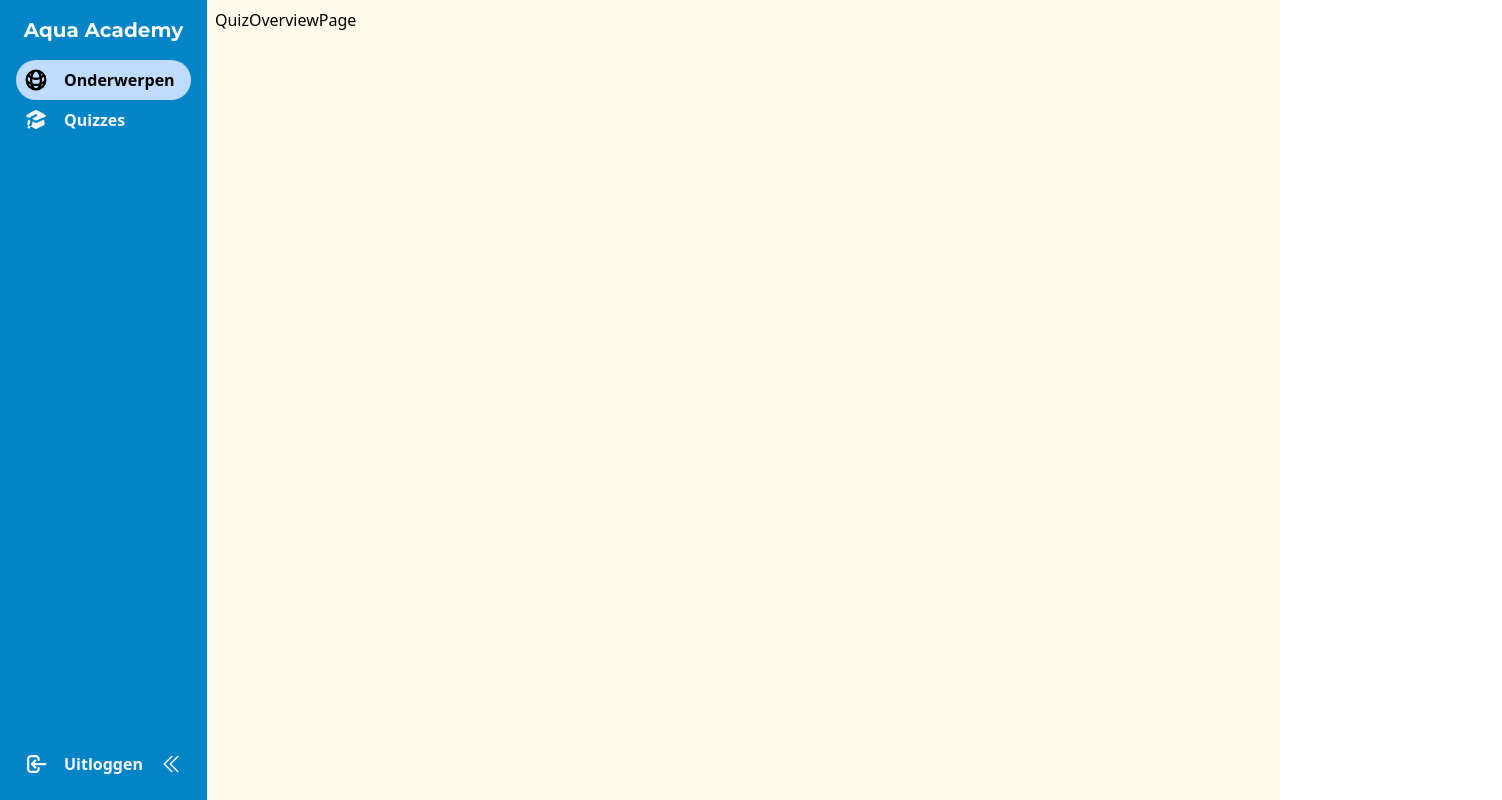
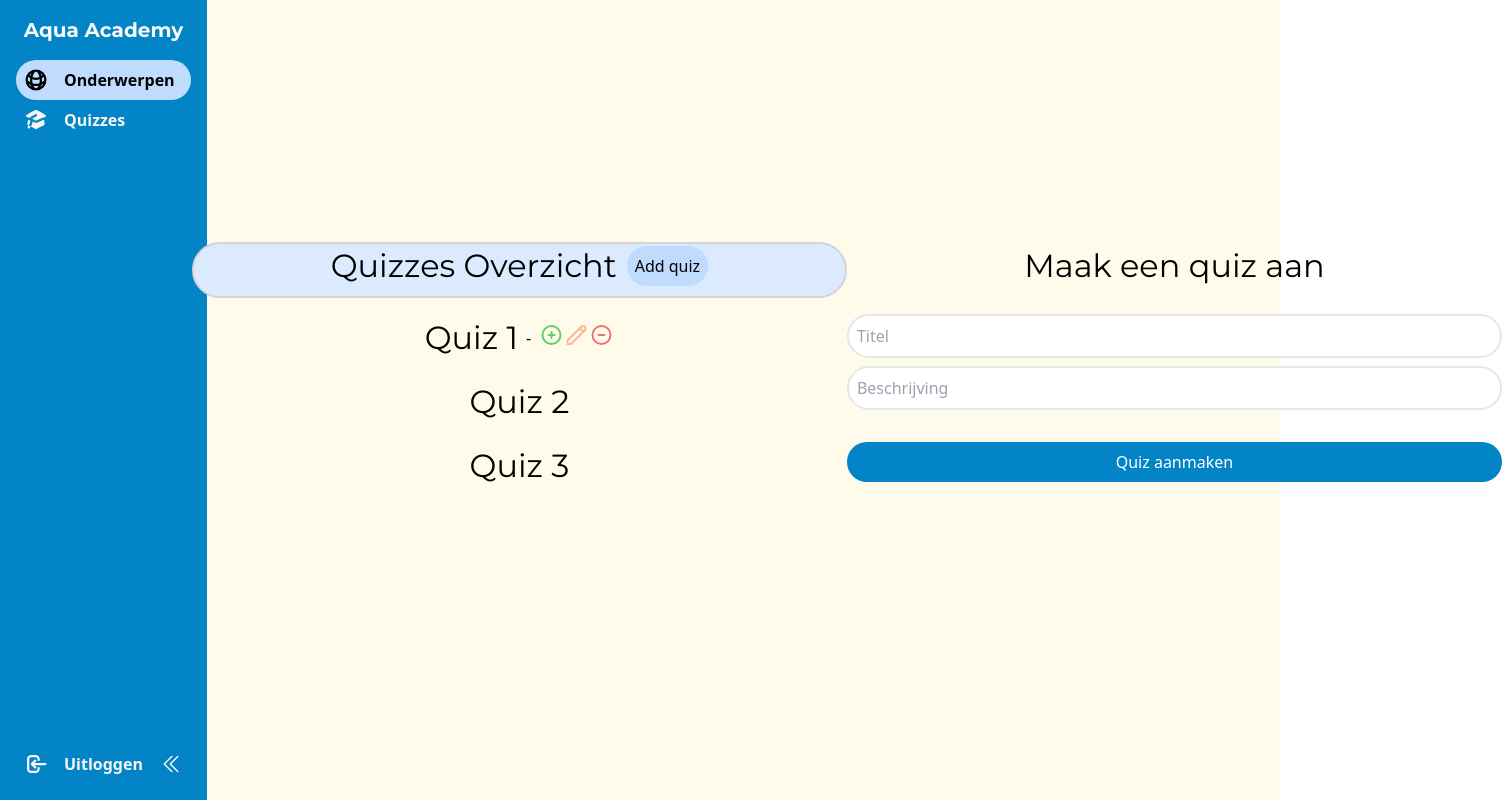
Before and after one commit to MarkDeKraker/T15-LifeBelowWater, a React (Vite) app: page /quiz/overview in a window 1280 px wide. Shown: the whole page, 1502 px wide, since content can reach past the window. Built offline with nearby package versions, Linux system fonts and the light colour scheme.

Commit message:
quiz create frontend

```diff
--- a/src/components/QuizOverviewPage.tsx
+++ b/src/components/QuizOverviewPage.tsx
@@ -1,3 +1,114 @@
 export default function QuizOverviewPage() {
-  return <div>QuizOverviewPage</div>;
+  return (
+    <div className="flex justify-center align-middle text-center min-h-full">
+      <div className=" justify-center items-center inline-flex">
+        <div className="w-[655px] h-[316px] relative">
+          <div className="w-[655px] h-14 left-0 top-0  bg-blue-100 rounded-[90px] border-2 border-zinc-300">
+            <div className="p-2.5 left-[278px] top-[7px] absolute" />
+            <div className="w-[655px] h-[34px] left-0 top-[7px] absolute justify-center items-center gap-2.5 inline-flex">
+              <div className="text-black text-[32px] font-normal font-custom">
+                Quizzes Overzicht
+              </div>
+              <div className="bg-blue-200 rounded-full p-2 border-zinc-300 cursor-pointer hover:shadow-md">
+                Add quiz
+              </div>
+            </div>
+          </div>
+          <div className=" justify-center items-centerinline-flex flex-col space-y-4 mt-4">
+            <div className="flex space-x-2 justify-center">
+              <div className="text-black text-[32px] font-normal font-custom">
+                Quiz 1
+              </div>
+              <div className="my-auto">-</div>
+              <div className="my-auto">
+                <button className="my-auto">
+                  <svg
+                    xmlns="http://www.w3.org/2000/svg"
+                    width="25"
+                    height="24"
+                    viewBox="0 0 25 24"
+                    fill="none"
+                  >
+                    <path
+                      d="M12.5 9V12M12.5 12V15M12.5 12H15.5M12.5 12H9.5M21.5 12C21.5 16.9706 17.4706 21 12.5 21C7.52944 21 3.5 16.9706 3.5 12C3.5 7.02944 7.52944 3 12.5 3C17.4706 3 21.5 7.02944 21.5 12Z"
+                      stroke="#3DC64B"
+                      stroke-opacity="0.83"
+                      stroke-width="2"
+                      stroke-linecap="round"
+                      stroke-linejoin="round"
+                    />
+                  </svg>
+                </button>
+                <button>
+                  <svg
+                    xmlns="http://www.w3.org/2000/svg"
+                    width="25"
+                    height="24"
+                    viewBox="0 0 25 24"
+                    fill="none"
+                  >
+                    <path
+                      d="M15.7322 5.23223L19.2677 8.76777M17.2322 3.73223C18.2085 2.75592 19.7914 2.75592 20.7677 3.73223C21.744 4.70854 21.744 6.29146 20.7677 7.26777L7 21.0355H3.5V17.4644L17.2322 3.73223Z"
+                      stroke="#FFB596"
+                      stroke-width="2"
+                      stroke-linecap="round"
+                      stroke-linejoin="round"
+                    />
+                  </svg>
+                </button>
+                <button>
+                  <svg
+                    xmlns="http://www.w3.org/2000/svg"
+                    width="25"
+                    height="24"
+                    viewBox="0 0 25 24"
+                    fill="none"
+                  >
+                    <path
+                      d="M15.5 12H9.5M21.5 12C21.5 16.9706 17.4706 21 12.5 21C7.52944 21 3.5 16.9706 3.5 12C3.5 7.02944 7.52944 3 12.5 3C17.4706 3 21.5 7.02944 21.5 12Z"
+                      stroke="#F26E6E"
+                      stroke-width="2"
+                      stroke-linecap="round"
+                      stroke-linejoin="round"
+                    />
+                  </svg>
+                </button>
+              </div>
+            </div>
+            <div className="text-black text-[32px] font-normal font-custom">
+              Quiz 2
+            </div>
+            <div className="text-black text-[32px] font-normal font-custom">
+              Quiz 3
+            </div>
+          </div>
+        </div>
+        <div className="w-[655px] h-[316px] relative">
+          <div className="w-[655px] h-14 left-0 top-0 rounded-[90px] ">
+            <div className="p-2.5 left-[278px] top-[7px] absolute" />
+            <div className="w-[655px] h-[34px] left-0 top-[7px] absolute justify-center items-center gap-2.5 inline-flex">
+              <div className="text-black text-[32px] font-normal font-custom">
+                Maak een quiz aan
+              </div>
+            </div>
+          </div>
+          <div className="justify-center items-centerinline-flex flex-col space-y-8">
+            <div className="space-y-2 mt-4">
+              <input
+                placeholder="Titel"
+                className="w-full border-2 p-2 rounded-full"
+              />
+              <input
+                placeholder="Beschrijving"
+                className="w-full border-2 p-2 rounded-full"
+              />
+            </div>
+            <button className="bg-sky-600 rounded-full p-2 w-full text-white">
+              Quiz aanmaken
+            </button>
+          </div>
+        </div>
+      </div>
+    </div>
+  );
 }
```
